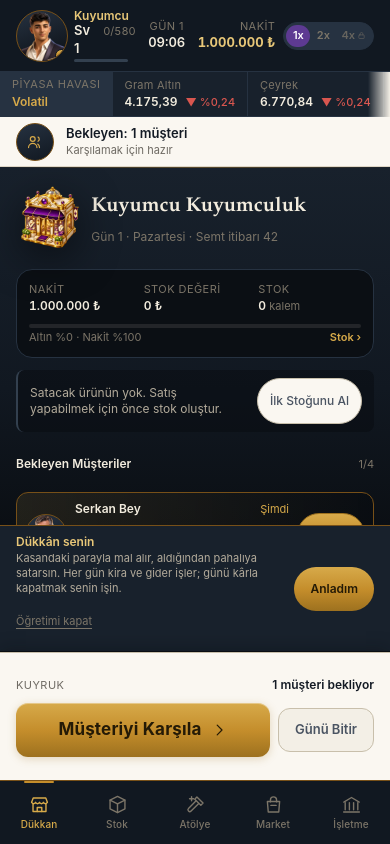
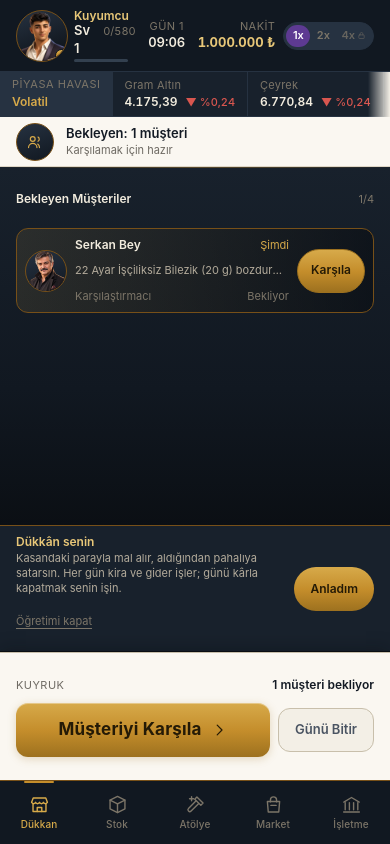
Before and after one commit to ouzhaanttnn-afk/Mihenkaynak, a React (Vite) app: page / in a window 390 px wide. Built offline with nearby package versions, Linux system fonts and the light colour scheme.

Commit message:
fix: prevent mobile customer queue clipping

```diff
--- a/src/ui/workbench/Workbench.css
+++ b/src/ui/workbench/Workbench.css
@@ -1072,6 +1072,7 @@
 }
 
 .waitingQueue__head {
+  flex: 0 0 auto;
   display: flex;
   align-items: center;
   justify-content: space-between;
@@ -1097,6 +1098,11 @@
   gap: var(--sp-2);
   overflow-y: auto;
   overscroll-behavior: contain;
+  overflow-anchor: none;
+  touch-action: pan-y;
+  -webkit-overflow-scrolling: touch;
+  scroll-padding-block: var(--sp-2);
+  padding-block: 1px var(--sp-2);
   scrollbar-width: none;
 }
 
@@ -1216,6 +1222,33 @@
   .idle--hasQueue .alerts,
   .idle--hasQueue .rewardedLine {
     display: none;
+  }
+}
+
+/*
+ * Telefon portresinde kuyruk ana görevdir. CSS viewport yüksekliği modern
+ * telefonlarda 800 px'i geçtiği için yalnız `max-height: 720px` kuralı
+ * devreye girmiyor; kimlik, pozisyon ve stok uyarısı tek müşteri kartını
+ * bile 40–50 px'lik bir pencereye sıkıştırıyordu. Dar ekranda bu ikincil
+ * blokları kaldırıp listenin en az bir tam kart + devam kartını göstermesine
+ * izin veriyoruz. Üst durum şeridinde nakit/profil, dock'ta ana eylem zaten
+ * görünür kalır.
+ */
+@media (max-width: 560px) {
+  .idle--hasQueue {
+    gap: var(--sp-2);
+  }
+
+  .idle--hasQueue .idle__head,
+  .idle--hasQueue .position,
+  .idle--hasQueue > .alert,
+  .idle--hasQueue .alerts,
+  .idle--hasQueue .rewardedLine {
+    display: none;
+  }
+
+  .idle--hasQueue .waitingQueue {
+    min-height: 0;
   }
 }
 
```
